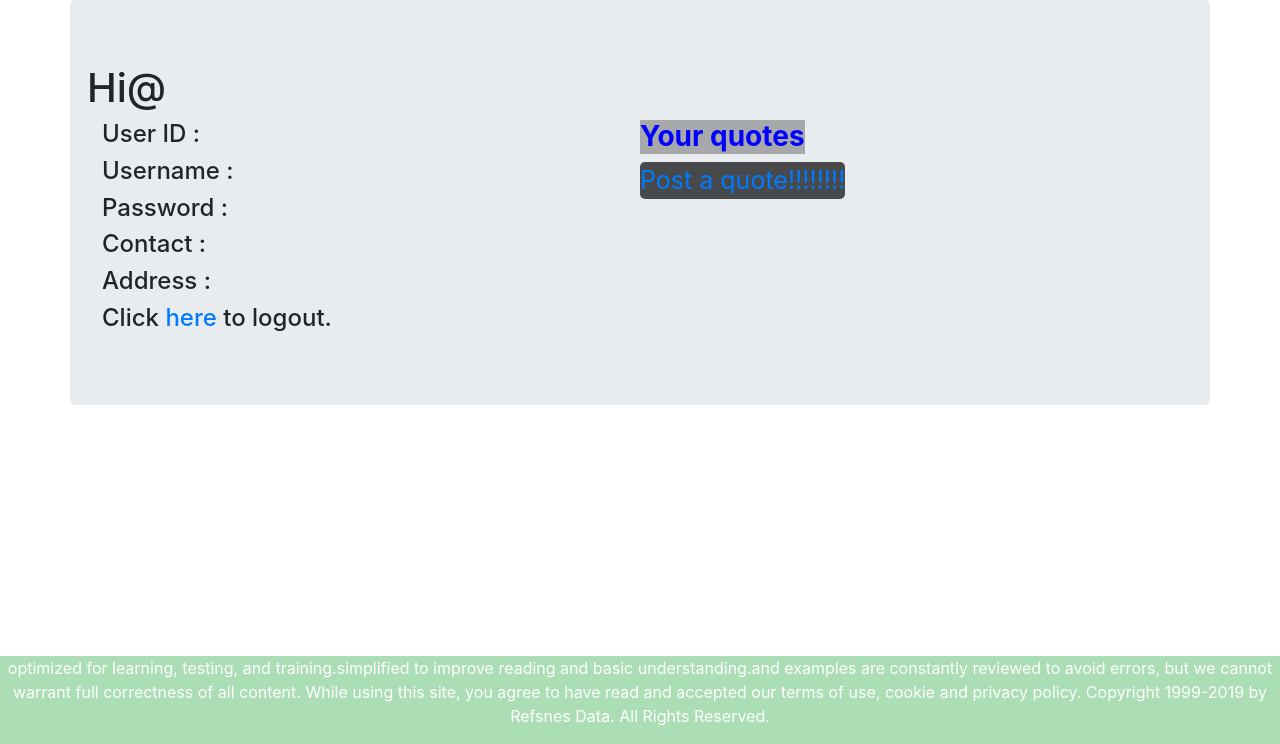
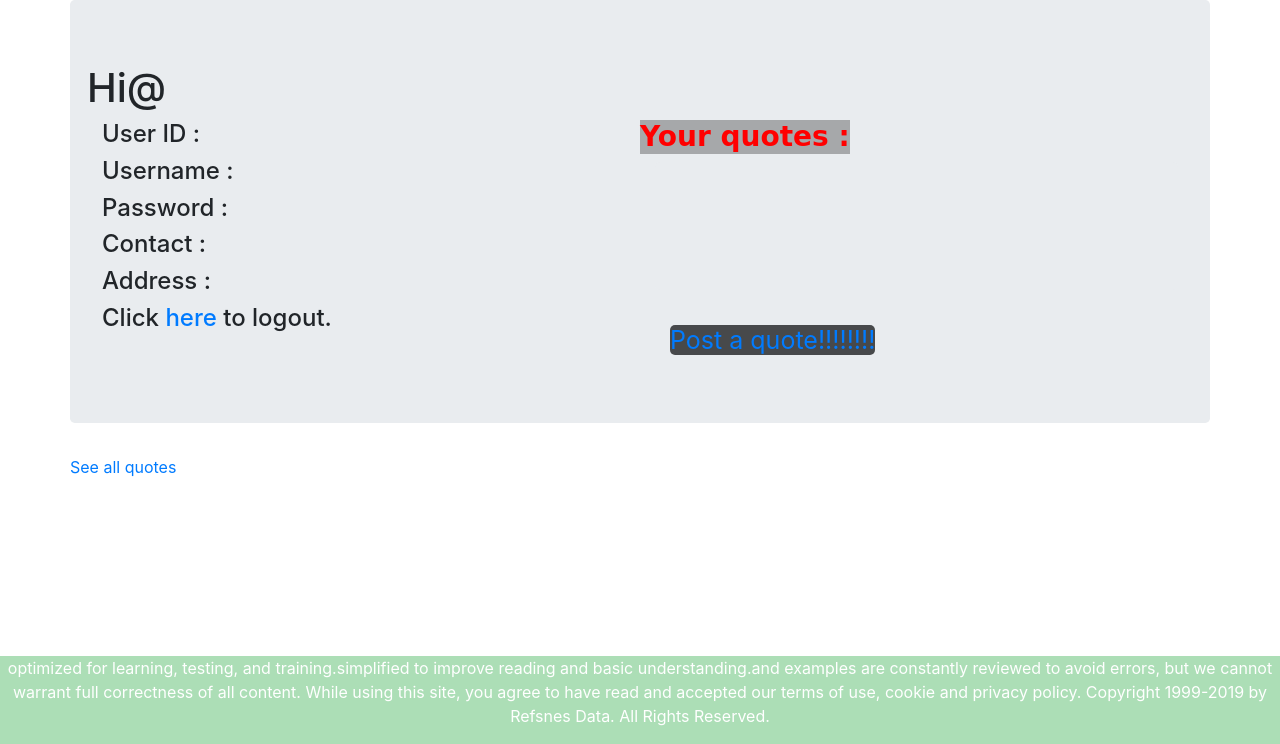
Before and after one commit to ManishSinghFartyal/SimpleLoginUsingFlask, a Flask app: template templates/profile.html in a window 1280 px wide. Shown: the part 56-800 px from the top of the page. Run offline with Flask 2, Linux system fonts and the light colour scheme; the template is opened without the code that fills it, so the values that code supplies are empty; some libraries are stand-ins or nearby versions.

Commit message:
Todays work

```diff
--- a/app.py
+++ b/app.py
@@ -101,5 +101,11 @@ def read_quote(article_id):
 	article = uservice.get_article(article_id,session['userid'])
 	return render_template("ReadArticle.html",article=article)
 
+
+@app.route("/all_quotes")
+def all_quotes():
+	if 'userid' in session:
+		uservice.get_all_quotes(session['userid'])
+
 if __name__=='__main__':
 	app.run()
--- a/templates/_navbar.html
+++ b/templates/_navbar.html
@@ -1,6 +1,6 @@
 
 <nav class="navbar navbar-expand-lg navbar-light bg-light">
-  <a class="navbar-brand" href="#">MyFirstApp</a>
+  <a class="navbar-brand" href="/">MyFirstApp</a>
   <button class="navbar-toggler" type="button" data-toggle="collapse" data-target="#navbarNav" aria-controls="navbarNav" aria-expanded="false" aria-label="Toggle navigation">
     <span class="navbar-toggler-icon"></span>
   </button>
--- a/templates/profile.html
+++ b/templates/profile.html
@@ -47,25 +47,28 @@
 </div>
 <div class="col-lg-6">
 	<div class="row text-center">
-		<h3 style="background: rgba(10,10,10,0.3);color: blue;font-weight: bolder;">Your quotes</h3>
+		<h3 style="background: rgba(10,10,10,0.3);color: red;font-weight: bolder; font-family: cursive;">Your quotes : </h3>
 	</div>
-	<div class="row text-center">
+	<div class="col-md-12 jumbotron">
 		{% if user.get('Articles',None) == None %}
 		<h5>No Quotes yet.</h5>
 		{% else %}
 		 {% for article in user['Articles'] %}
-		 <div class="col-lg-12">
-		 	<a class="btn-link" href="/read_quote/{{article['article_id']}}">{{article['title']}}</a>
+		 <div class="col-lg-12" style="line-height: 30px;">
+		 	<a class="btn-link" href="/read_quote/{{article['article_id']}}" style="background: rgba(100,0,0,0.2);font-style: italic;font-size: 19px; font-weight: bolder;">:-{{article['title']}}</a>
 		 </div>
 		 {% endfor %}
 		{% endif %}
 	</div>
-	<div class="row">
+	<div class="col-md-12">
 		<a href="/quote" style="font-size: 25px;background: rgba(4,5,6,0.7);border-radius: 5px;">Post a quote!!!!!!!!</a>
 	</div>
 	</div>
 </div>
 </div>
+<div class="row">
+	<a href="/all_quotes">See all quotes</a>
+</div>
 
 </div>
 </div>
```
Also changed, not shown: tests/user_service.py (+3 -0 lines).
